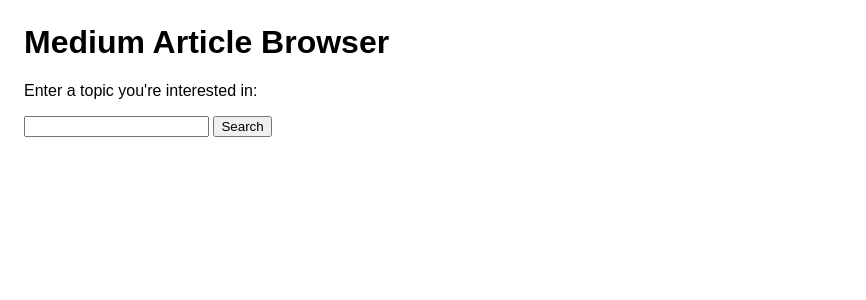
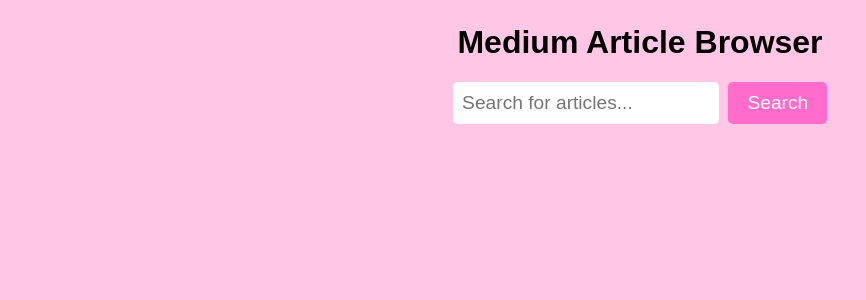
Before and after one commit to geraldavanthof/article_generator, a Flask app: page /predict in a window 1280 px wide. Shown: the top 300 px of the page, without its empty margins (0-866 px from the left). Run offline with Flask 3, Linux system fonts and the light colour scheme; parts of the project's set-up code (start-up, migrations or seed data) failed here and were passed over.

Commit message:
improved layout

```diff
--- a/server.py
+++ b/server.py
@@ -4,14 +4,14 @@
 
 app = Flask(__name__)
 
-@app.route("/")
-def home():
-    return render_template("index.html", content="Testing")
-
 topic_model = BERTopic.load("model/topic_model")
 data_subset = pd.read_csv("clean_data_subset.csv")
 docs = data_subset['text_cleaned'].to_list()
 x = topic_model.get_document_info(docs)
+
+@app.route("/")
+def home():
+    return render_template("index.html", content="Testing")
 
 @app.route("/predict")
 def predict():
--- a/templates/layout.html
+++ b/templates/layout.html
@@ -1,12 +1,15 @@
 <!DOCTYPE html>
 <html>
+
 
 <head>
     <title>Medium Article Browser</title>
     <style>
         body {
+            background-color: #FFC6E6;
             font-family: sans-serif;
             padding: 1em;
+            text-align: center;
         }
 
         h1 {
@@ -15,12 +18,12 @@
 
         .form-container {
             display: flex;
+            justify-content: center;
             align-items: center;
             margin-bottom: 1em;
         }
 
         .form-container input[type="text"] {
-            flex-grow: 1;
             padding: 0.5em;
             font-size: 1.2em;
             border: none;
@@ -31,7 +34,7 @@
         .form-container button {
             padding: 0.5em 1em;
             font-size: 1.2em;
-            background-color: #007bff;
+            background-color: #FF6CCC;
             color: #fff;
             border: none;
             border-radius: 0.25em;
@@ -54,27 +57,32 @@
         .article h3 {
             margin-top: 0;
             margin-bottom: 0.5em;
+            text-align: left;
         }
 
         .article p {
             margin-top: 0;
             margin-bottom: 1em;
+            text-align: left;
         }
 
         .article a {
-            display: inline-block;
-            color: #007bff;
+            display: block;
+            color: #FF6CCC;
             text-decoration: none;
             font-weight: bold;
+            margin-top: 1em;
+            text-align: left;
         }
     </style>
 </head>
 
 <body>
     <h1>Medium Article Browser</h1>
-    <p>Enter a topic you're interested in:</p>
-    <input type="text" id="search-box">
-    <button id="search-button">Search</button>
+    <div class="form-container">
+        <input type="text" id="search-box" placeholder="Search for articles...">
+        <button id="search-button">Search</button>
+    </div>
     <div class="article-container"></div>
 
     <script>
```
